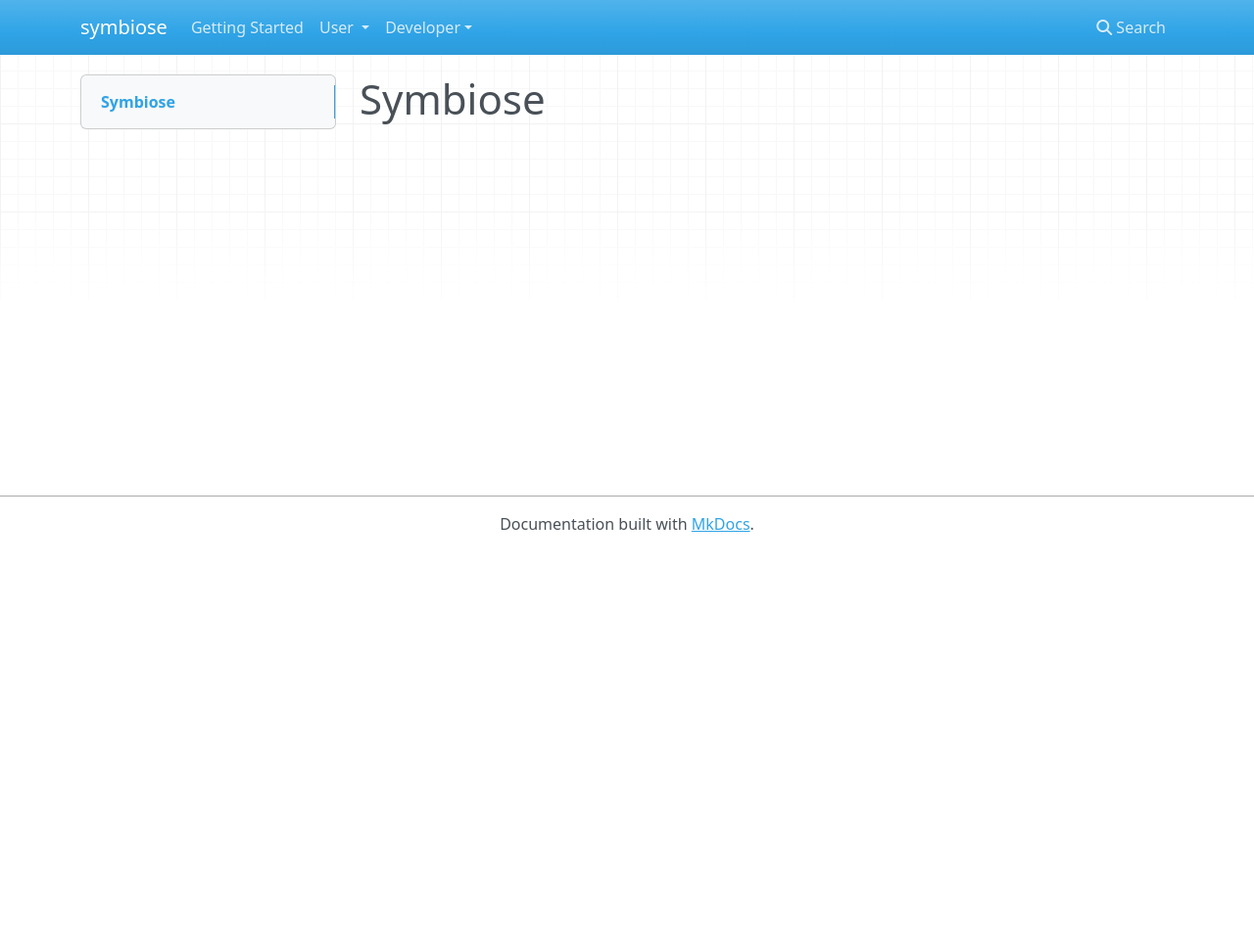
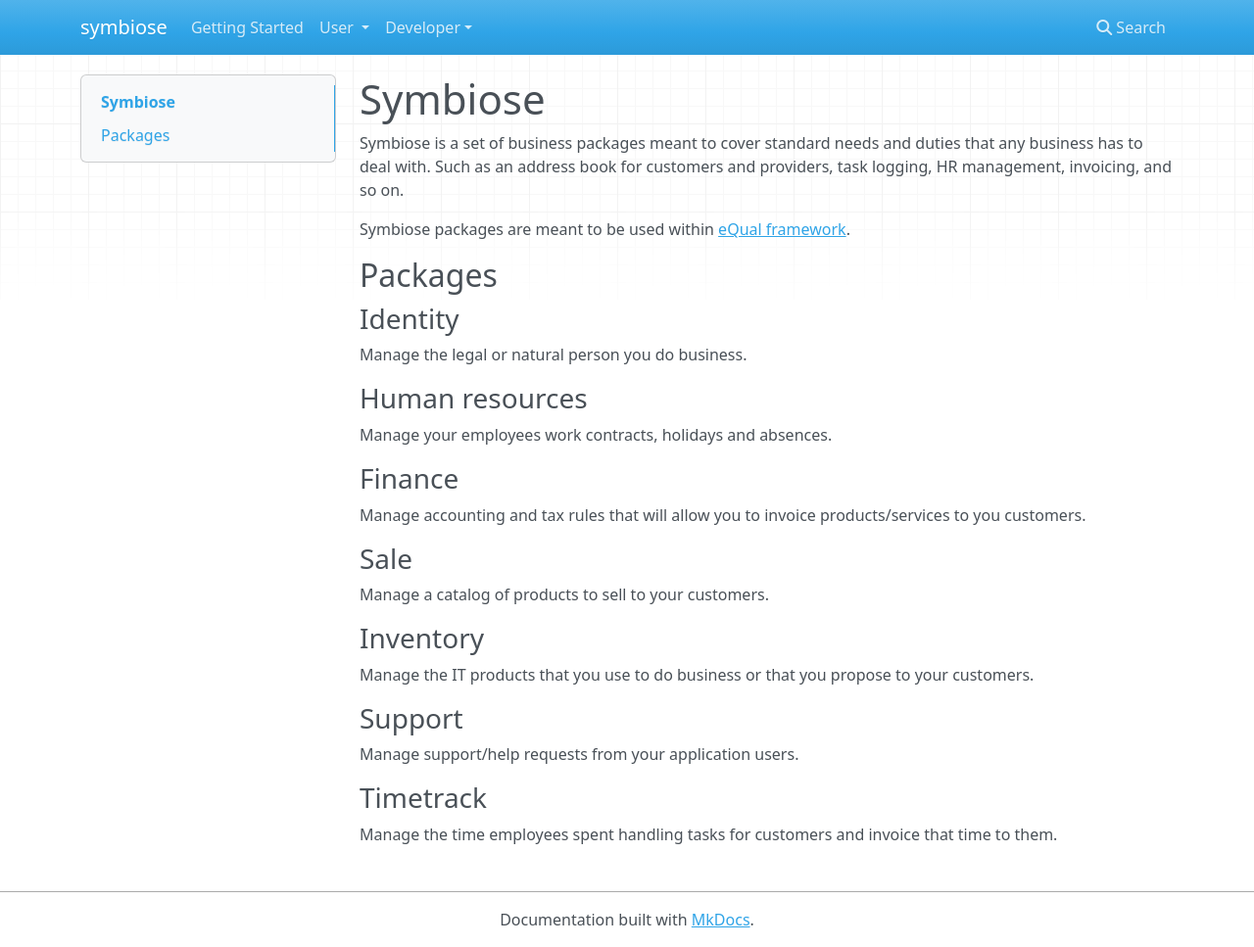
Before and after one commit to yesbabylon/symbiose-doc, an MkDocs documentation site: the page built from docs/index.md, in a window 1280 px wide and 967 px high. Shown: the whole window at 98% size. Built offline with MkDocs 1.6.1, drawn with Linux system fonts in a browser that asks for light colours; nearby versions of some CDN libraries.

Commit message:
Create symbiose summary doc

```diff
--- a/docs/index.md
+++ b/docs/index.md
@@ -1,3 +1,36 @@
+# Symbiose
 
+Symbiose is a set of business packages meant to cover standard needs and duties that any business has to deal with.
+Such as an address book for customers and providers, task logging, HR management, invoicing, and so on.
 
-# Symbiose
+Symbiose packages are meant to be used within [eQual framework](https://github.com/cedricfrancoys/equal).
+
+## Packages
+
+### Identity
+
+Manage the legal or natural person you do business.
+
+### Human resources
+
+Manage your employees work contracts, holidays and absences.
+
+### Finance
+
+Manage accounting and tax rules that will allow you to invoice products/services to you customers.
+
+### Sale
+
+Manage a catalog of products to sell to your customers.
+
+### Inventory
+
+Manage the IT products that you use to do business or that you propose to your customers.
+
+### Support
+
+Manage support/help requests from your application users.
+
+### Timetrack
+
+Manage the time employees spent handling tasks for customers and invoice that time to them.
```
